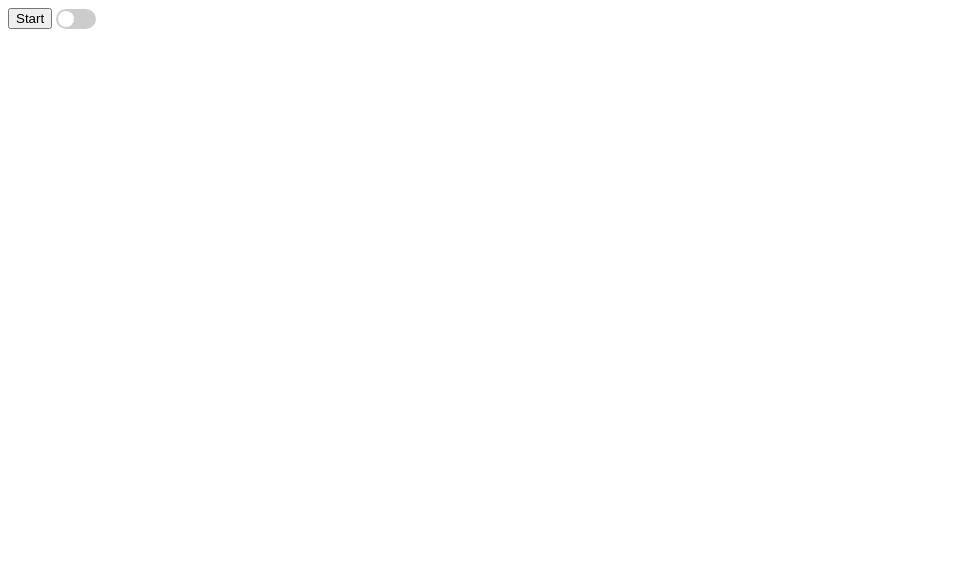
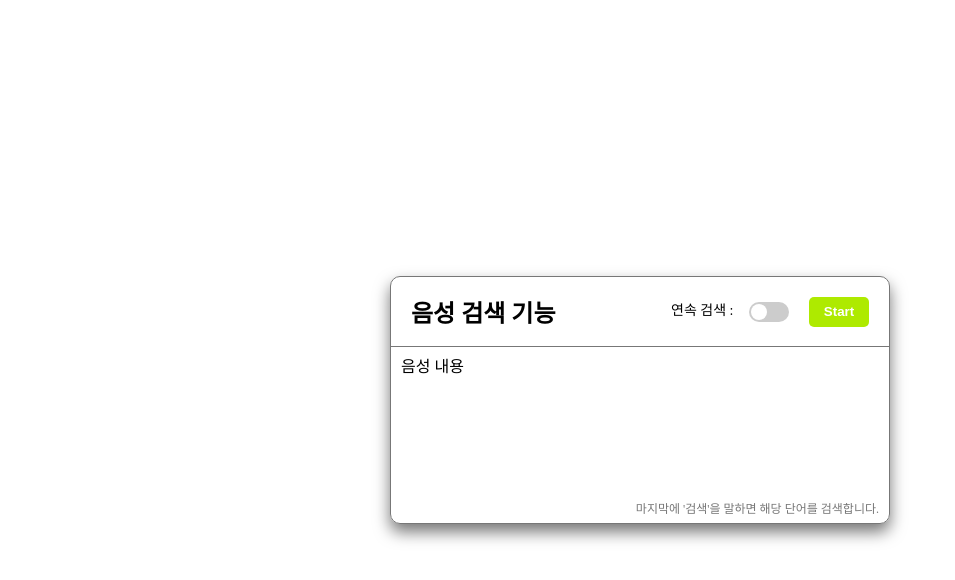
Before and after one commit to pyo-sh/Simple_Search, a plain HTML site: page index.html in a window 1280 px wide. Shown: the whole page, without its empty margins (0-955 px from the left). Drawn offline with Linux system fonts and the light colour scheme.

Commit message:
feat : styles

```diff
--- a/index.css
+++ b/index.css
@@ -1,48 +1,102 @@
+* {
+    box-sizing: border-box;
+}
+
+html body {
+    width: 100vw;
+    height: 100vh;
+    margin: 0;
+    padding: 0;
+    display: flex;
+    justify-content: center;
+    align-items: center;
+}
+
+.wrapper {
+    width: 500px;
+    padding: 0;
+    margin: 0;
+    border: 1px solid #777777;
+    border-radius: 10px;
+    box-shadow: 0 8px 16px 0 #777777;
+}
+
+.control {
+    width: 100%;
+    height: 70px;
+    padding: 0 20px;
+    display: flex;
+    align-items: center;
+    justify-content: flex-end;
+    border-bottom: 1px solid #777777;
+}
+
+.title {
+    width: 100%;
+}
+
+.record_button {
+    min-width: 60px;
+    height: 30px;
+    margin-left: 20px;
+    font-weight: bold;
+    color: white;
+
+    border-radius: 5px;
+    outline: none;
+    border: none;
+    cursor: pointer;
+}
+
 .record_stop {
-
+    background-color: #AEEA00;
 }
 
 .record_start {
-
+    background-color: #FF1744;
 }
 
-/* The switch - the box around the slider */
-.switch {
-    position: relative;
-    display: inline-block;
-    width: 40px;
-    height: 20px;
-    vertical-align:middle;
+.switch_des {
+    min-width: 70px;
+    margin: 0 8px 0 0;
+    padding-bottom: 5px;
+    font-size: 14px;
 }
 
-/* Hide default HTML checkbox */
-.switch input {
-    display:none;
+.switch {
+    display: inline-block;
+    position: relative;
+    min-width: 40px;
+    height: 20px;
+    vertical-align: middle;
 }
 
-/* The slider */
+.switch input {
+    display: none;
+}
+
 .slider {
-    position: absolute;
-    cursor: pointer;
     top: 0;
     left: 0;
     right: 0;
     bottom: 0;
+    cursor: pointer;
+    position: absolute;
     background-color: #CCCCCC;
+    transition: .4s;
     -webkit-transition: .4s;
-    transition: .4s;
 }
 
 .slider:before {
-    position: absolute;
-    content: "";
+    width: 16px;
     height: 16px;
-    width: 16px;
     left: 2px;
     bottom: 2px;
+    content: "";
+    position: absolute;
     background-color: white;
+    transition: .4s;
     -webkit-transition: .4s;
-    transition: .4s;
 }
 
 input:checked + .slider {
@@ -59,7 +113,6 @@ input:checked + .slider:before {
     transform: translateX(20px);
 }
 
-/* Rounded sliders */
 .slider.round {
     border-radius: 34px;
 }
@@ -67,3 +120,27 @@ input:checked + .slider:before {
 .slider.round:before {
     border-radius: 50%;
 }
+
+.voice {
+    width: 100%;
+    min-height: 100px;
+
+    padding: 0 20px 20px 20px;
+    font-size: 20px;
+}
+
+.how_1 {
+    width: 100%;
+    padding: 0 0 10px 10px;
+    margin: 6px 0;
+    font-size: 16px;
+}
+.how_2 {
+    width: 100%;
+    display: flex;
+    justify-content: flex-end;
+    padding: 0 10px 0 0;
+    margin: 6px 0;
+    font-size: 12px;
+    color: #777777;
+}
--- a/index.html
+++ b/index.html
@@ -8,13 +8,21 @@
         <link rel="stylesheet" href="index.css">
     </head>
     <body>
-        <button id="recogBtn" class="record_stop">Start</button>
-        <label class="switch">
-            <input id="toggleBtn" type="checkbox">
-            <span class="slider round"></span>
-        </label>
-        <div id="check">
+        <div class="wrapper">
+            <section class="control">
+                <h2 class="title">음성 검색 기능</h2>
+                <p class="switch_des">연속 검색 : </p>
+                <label class="switch">
+                    <input id="toggleBtn" type="checkbox">
+                    <span class="slider round"></span>
+                </label>
+                <button id="recogBtn" class="record_stop record_button">Start</button>
+            </section>
+            <p class="how_1">음성 내용</p>
+            <div id="check" class="voice">
 
+            </div>
+            <p class="how_2">마지막에 '검색'을 말하면 해당 단어를 검색합니다.</p>
         </div>
         <script type="module" src="index.js"></script>
         <script type="module" src="speechRecognition.js"></script>
--- a/speechRecognition.js
+++ b/speechRecognition.js
@@ -70,13 +70,13 @@ export const setChangeState = (btn) => {
             recognition.stop();
             console.dir(btn)
             btn.innerText = "Start";
-            btn.className = "record_stop";
+            btn.className = "record_button record_stop";
         }
         else {
             isRunning = true;
             recognition.start();
             btn.innerText = "Stop";
-            btn.className = "record_start";
+            btn.className = "record_button record_start";
         }
     });
 }
```
